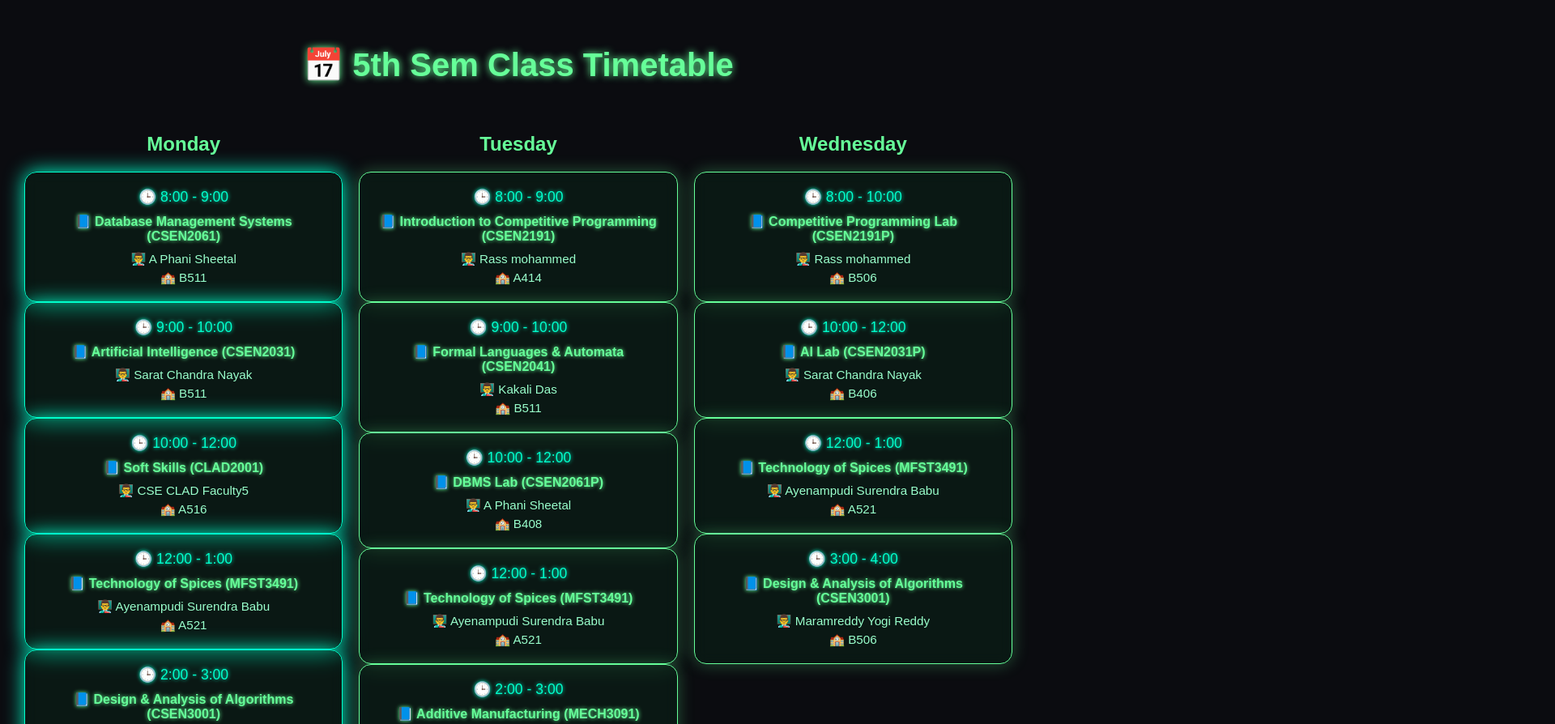
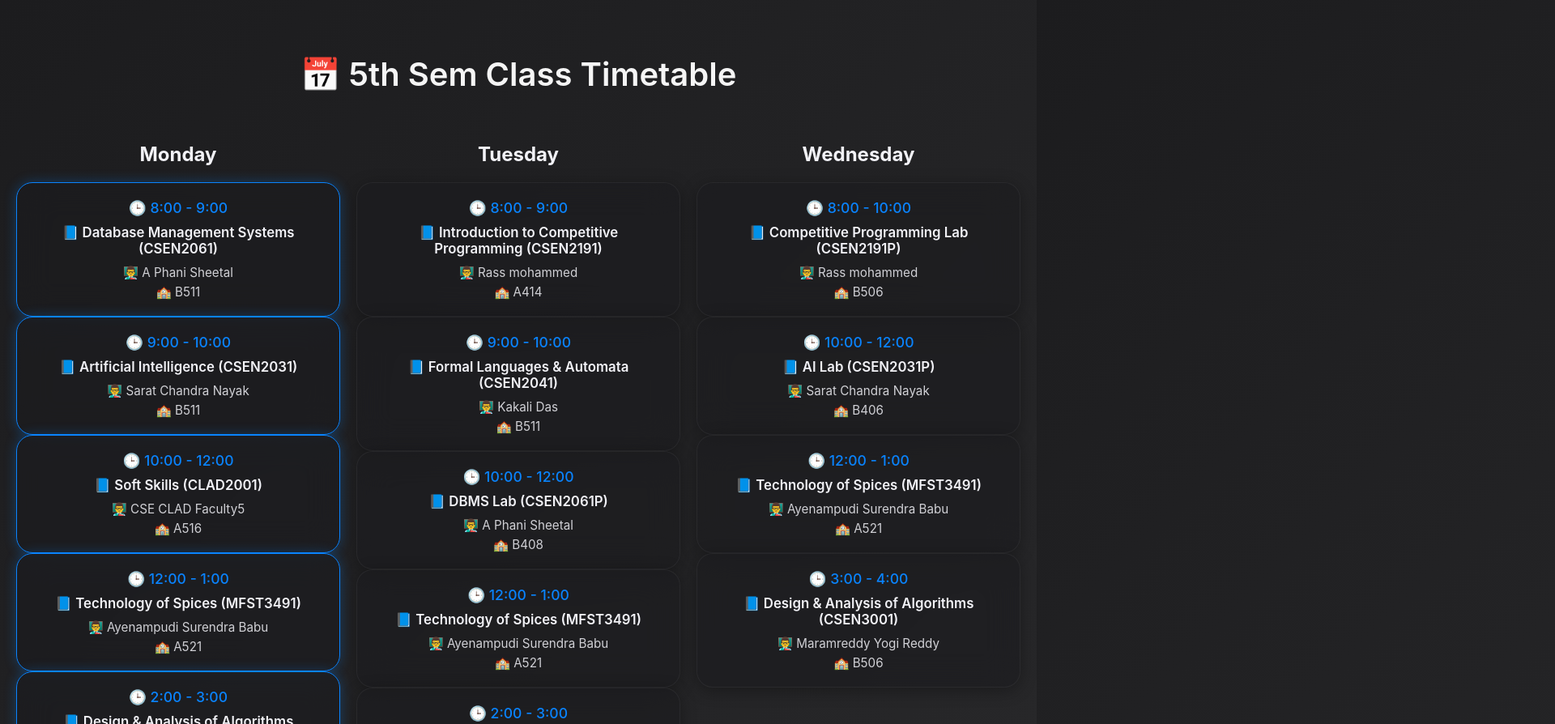
Before and after one commit to nikhil2003-hub/https-github.com-nikhil2003-hub-time-table, a plain HTML site: page index.html in a window 1280 px wide. Shown: the top 894 px of the page at 81% size, 1920 px wide, since content can reach past the window. Drawn offline with Linux system fonts and the light colour scheme.

Commit message:
Update style.css

```diff
--- a/style.css
+++ b/style.css
@@ -1,21 +1,44 @@
 body {
     margin: 0;
     padding: 0;
-    font-family: 'Orbitron', sans-serif;
-    background: #0b0c10;
-    color: #66ff99;
+    font-family: 'SF Pro Display', 'Segoe UI', sans-serif;
+    background: linear-gradient(135deg, #1c1c1e, #2c2c2e);
+    color: #f2f2f7;
+    overflow-x: hidden;
+    position: relative;
+    min-height: 100vh;
+}
+
+/* Soft animated grid background */
+body::before {
+    content: '';
+    position: absolute;
+    top: -50%;
+    left: -50%;
+    width: 200%;
+    height: 200%;
+    background: radial-gradient(circle, rgba(255,255,255,0.05) 1px, transparent 1px);
+    background-size: 40px 40px;
+    animation: moveDots 60s linear infinite;
+    z-index: -1;
+    opacity: 0.15;
+}
+
+@keyframes moveDots {
+    from { transform: translate(0, 0); }
+    to { transform: translate(50px, 50px); }
 }
 
 .container {
-    padding: 30px;
+    padding: 40px 20px;
     text-align: center;
 }
 
 h1 {
     margin-bottom: 40px;
     font-size: 2.5rem;
-    color: #66ff99;
-    text-shadow: 0 0 10px #66ff99;
+    color: #f5f5f5;
+    font-weight: 600;
 }
 
 .grid {
@@ -24,78 +47,63 @@ h1 {
     gap: 20px;
 }
 
+/* Frosted glass card - Dark */
 .card {
-    background: rgba(0, 255, 100, 0.05);
-    border: 1px solid #66ff99;
-    border-radius: 15px;
+    background: rgba(28, 28, 30, 0.6);
+    border: 1px solid rgba(255, 255, 255, 0.05);
+    border-radius: 20px;
     padding: 20px;
-    backdrop-filter: blur(8px);
+    backdrop-filter: blur(20px);
+    -webkit-backdrop-filter: blur(20px);
+    box-shadow: 0 4px 20px rgba(0, 0, 0, 0.3);
     transition: transform 0.3s ease, box-shadow 0.3s ease;
-    box-shadow: 0 0 20px rgba(102, 255, 153, 0.3);
-    color: #ccffcc;
+    color: #f2f2f7;
 }
 
 .card:hover {
-    transform: translateY(-10px);
-    box-shadow: 0 0 30px #66ff99;
+    transform: translateY(-6px);
+    box-shadow: 0 8px 24px rgba(0, 0, 0, 0.4);
 }
 
 .card.highlight {
-    border-color: #00ffcc;
-    box-shadow: 0 0 25px #00ffcc;
+    border: 1.5px solid #0a84ff;
+    box-shadow: 0 0 15px rgba(10, 132, 255, 0.3);
 }
 
 .time {
     font-size: 1.1rem;
-    color: #00ffcc;
-    text-shadow: 0 0 5px #00ffcc;
+    color: #0a84ff;
+    font-weight: 500;
 }
 
 .subject {
-    font-weight: bold;
+    font-weight: 600;
     margin: 10px 0;
-    color: #66ff99;
-    text-shadow: 0 0 5px #66ff99;
+    color: #f2f2f7;
+    font-size: 1.05rem;
 }
 
 .topic, .faculty, .classroom {
     font-size: 0.95rem;
     margin-top: 5px;
-    color: #99ffcc;
+    color: #d1d1d6;
 }
 
 .toggle-btn {
     margin: 10px;
     padding: 10px 20px;
-    background: #66ff99;
-    color: #000;
-    border: none;
-    border-radius: 8px;
+    background: rgba(255, 255, 255, 0.05);
+    color: #f2f2f7;
+    border: 1px solid rgba(255, 255, 255, 0.1);
+    border-radius: 12px;
     cursor: pointer;
-    font-weight: bold;
-    box-shadow: 0 0 10px #66ff99;
-    transition: background 0.3s;
+    font-weight: 600;
+    backdrop-filter: blur(10px);
+    box-shadow: 0 2px 6px rgba(0, 0, 0, 0.3);
+    transition: all 0.3s ease;
 }
 
 .toggle-btn:hover {
-    background: #00cc66;
-    box-shadow: 0 0 15px #00cc66;
+    background: rgba(255, 255, 255, 0.1);
+    box-shadow: 0 4px 12px rgba(0, 0, 0, 0.4);
 }
-
-body.light-theme {
-    background: #f3f3f3;
-    color: #111;
-}
-
-body.light-theme .card {
-    background: #fff;
-    color: #000;
-    border-color: #333;
-    box-shadow: none;
-}
-
-body.light-theme .toggle-btn {
-    background: #000;
-    color: #fff;
-    box-shadow: 0 0 5px #333;
-}
```
